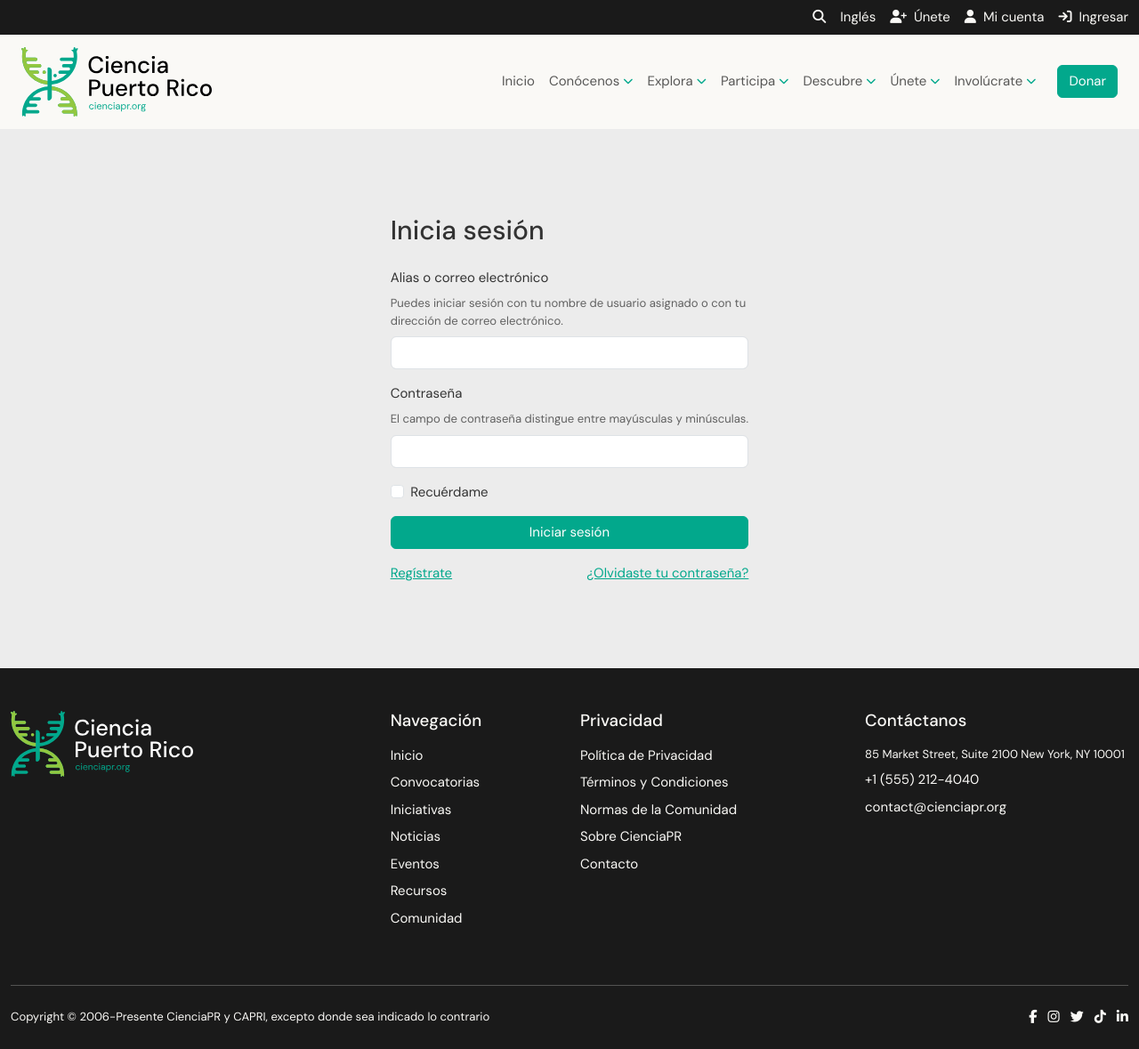
After one commit to mioagency/cienciapr, a PHP site: page /login.php in a window 1280 px wide. The commit adds this page. Shown: the whole page at 89% size. Run offline with PHP 8.4, Linux system fonts and the light colour scheme; grey boxes labelled with a size stand in for pictures from a placeholder-image service; style sheets or scripts are compiled from the project's sources; some libraries are stand-ins or nearby versions.

Commit message:
Login Listo

```diff
--- /dev/null
+++ b/login.php
@@ -0,0 +1,60 @@
+<?php
+
+$PageTitle = "Inicia sesión | Ciencia Puerto Rico";
+$page = "inicia sesion";
+
+// Incluimos el header, ya que define SERVER_URI
+include_once ('templates/header.php');
+?>
+
+<main>
+
+
+    <!-- SECCIÓN CONTENIDO PRINCIPAL -->
+    <section class="container py-5 py-md-8">
+        <div class="row justify-content-center">
+            <div class="col-12 col-md-6 col-lg-4">
+                <h2 class="mb-4">Inicia sesión</h2>
+
+                <form method="POST" action="">
+                    <!-- Username Field -->
+                    <div class="mb-3">
+                        <label for="username" class="form-label">Alias o correo electrónico</label>
+                        <p class="text-muted small mb-2">Puedes iniciar sesión con tu nombre de usuario asignado o con tu dirección de correo electrónico.</p>
+                        <input type="text" class="form-control bg-white" id="username" name="username" required>
+                    </div>
+
+                    <!-- Password Field -->
+                    <div class="mb-3">
+                        <label for="password" class="form-label">Contraseña</label>
+                        <p class="text-muted small mb-2">El campo de contraseña distingue entre mayúsculas y minúsculas.</p>
+                        <input type="password" class="form-control bg-white" id="password" name="password" required>
+                    </div>
+
+                    <!-- Remember Me Checkbox -->
+                    <div class="mb-3 form-check">
+                        <input type="checkbox" class="form-check-input bg-white" id="remember" name="remember">
+                        <label class="form-check-label" for="remember">
+                            Recuérdame
+                        </label>
+                    </div>
+
+                    <!-- Submit Button -->
+                    <div class="d-grid mb-3">
+                        <button type="submit" class="btn btn-primary text-white">Iniciar sesión</button>
+                    </div>
+
+                    <!-- Links -->
+                    <div class="d-flex justify-content-between">
+                        <a href="register.php">Regístrate</a>
+                        <a href="forgot-password.php">¿Olvidaste tu contraseña?</a>
+                    </div>
+                </form>
+            </div>
+        </div>
+    </section>
+</main>
+
+<?php
+include_once ('templates/footer.php');
+?>
--- a/scss/_custom.scss
+++ b/scss/_custom.scss
@@ -217,9 +217,9 @@ $icon-pattern: url("../images/pattern-grey.png");
 
 .pattern-grey {
   position: relative;
-  z-index: -2;
+  z-index: 1;
 
-  &::before {
+  &::after {
     content: "";
     background-image: $icon-pattern;
     position: absolute;
```
Also changed, not shown: donativos.php (+15 -2 lines).
